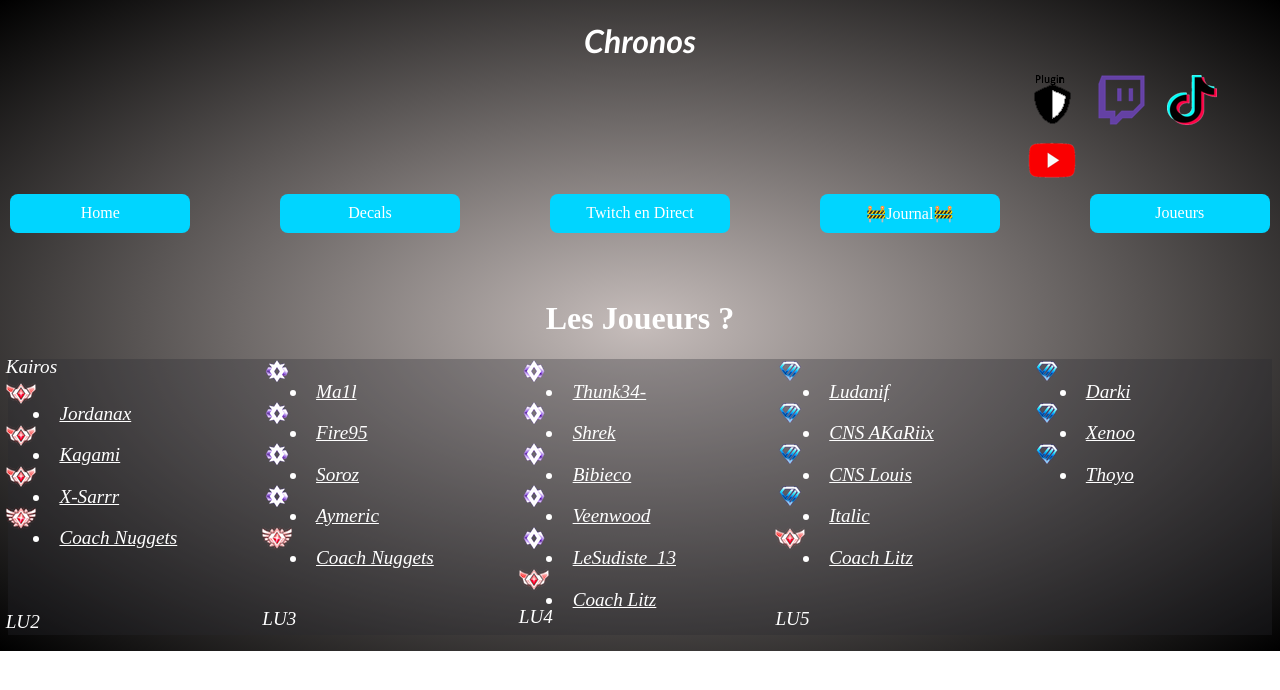
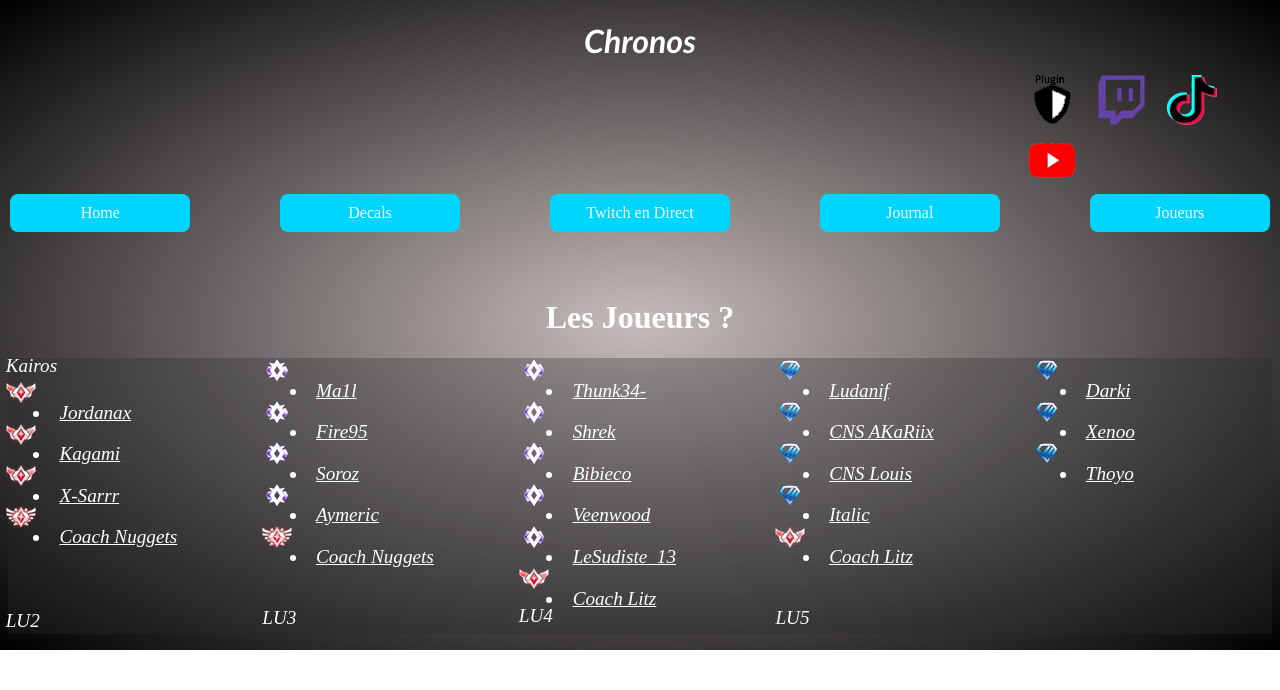
Before and after one commit to StructureChronos/Joueurs, a plain HTML site: page index.html in a window 1280 px wide. Drawn offline with Linux system fonts and the light colour scheme.

Commit message:
Update index.html

```diff
--- a/index.html
+++ b/index.html
@@ -26,7 +26,7 @@
         <a href="https://structurechronos.github.io/home/" >Home</a>
         <a href="https://structurechronos.github.io/Decals/" >Decals</a>
         <a href="https://structurechronos.github.io/EnLive/" >Twitch en Direct</a>
-        <a href="https://structurechronos.github.io/Journal/" >🚧Journal🚧</a>
+        <a href="https://structurechronos.github.io/Journal/" >Journal</a>
         <a href="https://structurechronos.github.io/Joueurs/" >Joueurs</a>
 
     </div>
```
